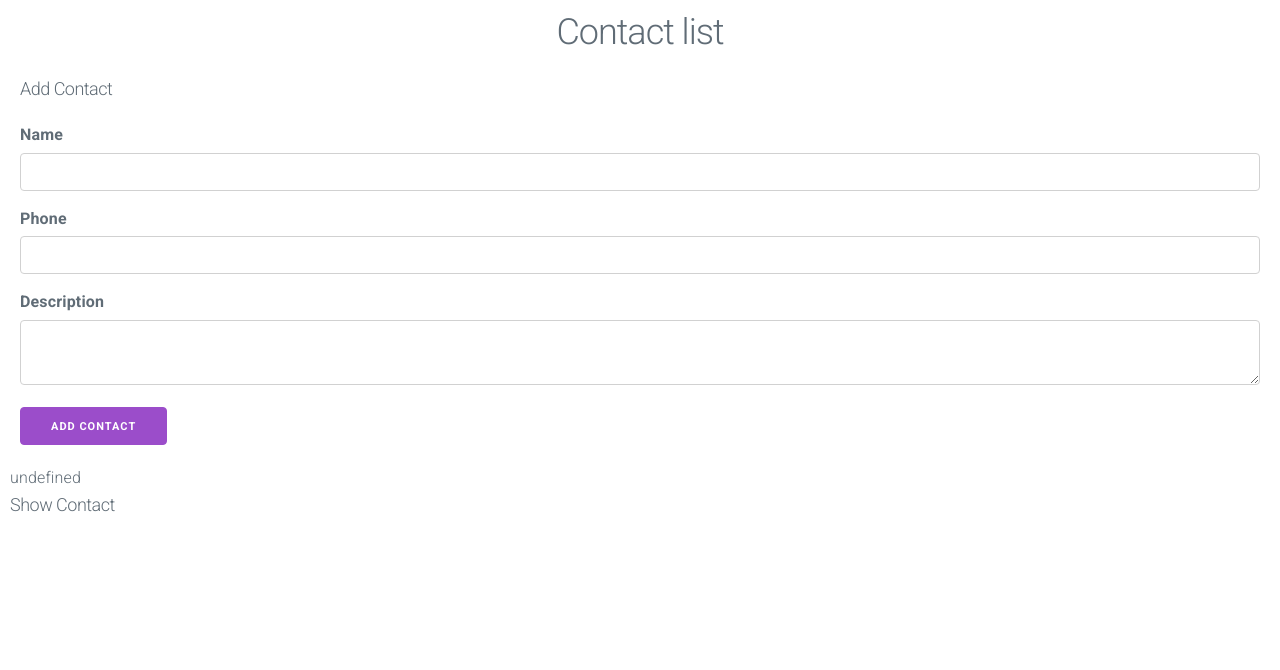
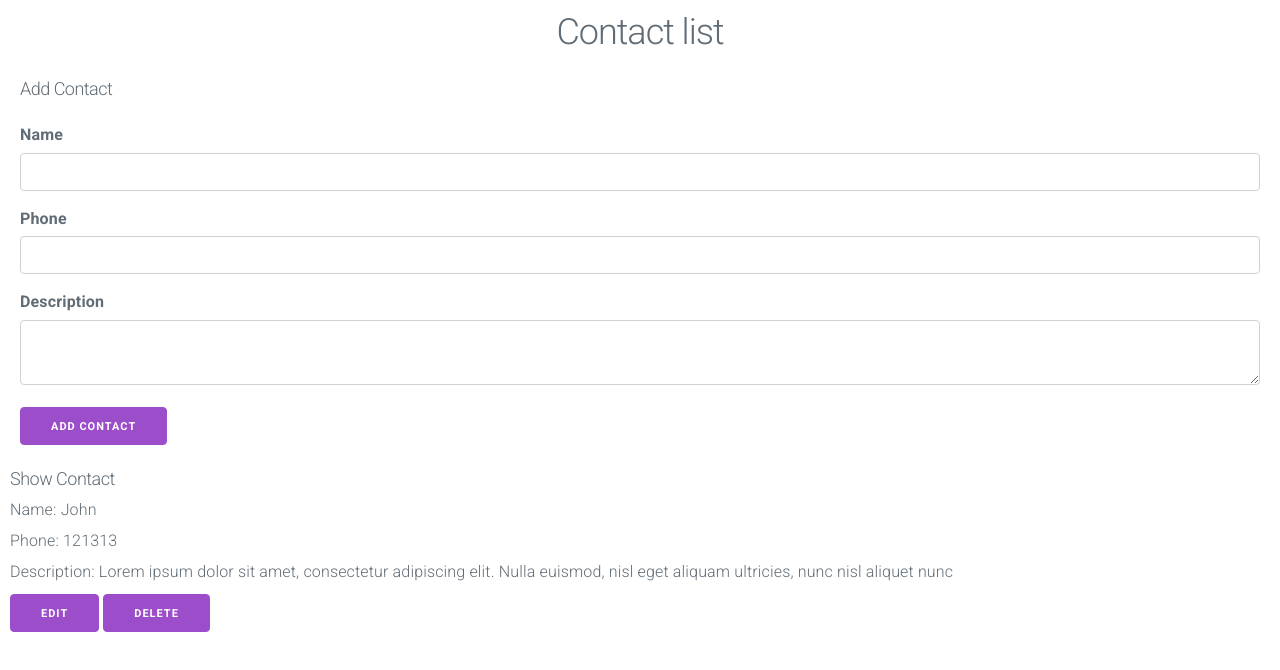
Before and after one commit to therealdanmalmx/contact-list, a Svelte app: page / in a window 1280 px wide. Shown: the top 670 px of the page. Built offline with nearby package versions, Linux system fonts and the light colour scheme.

Commit message:
Render static contacts

```diff
--- a/src/AddContact.svelte
+++ b/src/AddContact.svelte
@@ -13,10 +13,6 @@
     <textarea id="description" name="decription" bind:value={addStore.description} />
     <button on:click={addStore.addContact}>Add Contact</button>
 </div>
-{#if addStore.addContactLength}
-    {addStore.contacts}
-
-{/if}
 
 <style>
     .input-width {
--- a/src/App.svelte
+++ b/src/App.svelte
@@ -1,12 +1,16 @@
 <script>
   import AddContact from "./AddContact.svelte";
   import ShowContact from "./ShowContact.svelte";
+  import addStore from "./stores/addcontact.store.js";
 
 </script>
 <div class="list-margin">
   <h2>Contact list</h2>
   <AddContact />
   <ShowContact />
+  <!-- {#if addStore.addContactLength}
+  {:else if !addStore.addContactLength}
+  {/if} -->
 </div>
 
 <style>
--- a/src/ShowContact.svelte
+++ b/src/ShowContact.svelte
@@ -1,5 +1,23 @@
 <script>
+    import addContact from './stores/addcontact.store.js';
 
 </script>
 
 <h5>Show Contact</h5>
+<div class="show-contact">
+    {#each addContact.viewContacts() as contact}
+    <div class="contact-card">
+        <p>Name: {contact.name}</p>
+        <p>Phone: {contact.phone}</p>
+        <p>Description: {contact.description}</p>
+    </div>
+    <button>Edit</button>
+    <button on:click={addContact.deleteContact}>Delete</button>
+    {/each}
+</div>
+
+<style>
+    * {
+        margin: .5rem 0;
+    }
+</style>
--- a/src/stores/addcontact.store.js
+++ b/src/stores/addcontact.store.js
@@ -1,25 +1,48 @@
 import { writable } from "svelte/store";
 import { v4 as uuidv4 } from 'uuid';
 
-const contacts = [];
+const contacts = [
+    {
+        id: uuidv4(),
+        name: 'John',
+        phone: '121313',
+        description: 'Lorem ipsum dolor sit amet, consectetur adipiscing elit. Nulla euismod, nisl eget aliquam ultricies, nunc nisl aliquet nunc'
+    }
+];
 
-const store = writable(undefined);
+const contact = {
+    id: uuidv4(),
+    name: "John Doe",
+    phone: "1234567890",
+    description: "Lorem ipsum dolor sit amet, consectetur adipiscing elit. Nulla euismod, nisl eget aliquam ultricies, nunc nisl aliquet nunc"
+}
+
+const store = writable(contact);
 
 export default {
     subscribe: store.subscribe,
     addContact() {
         store.update((store) => {
-            const addThis = {
-                id: store.id,
+            const contact = {
+                id: uuidv4(),
                 name: store.name,
                 phone: store.phone,
                 description: store.description
             }
-            contacts.push(addThis);
+            contacts.push(contact);
         });
     },
     addContactLength() {
-        return contacts.length > 0
+        contacts.length > 0
+    },
+    deleteContact(id) {
+        store.update((store) => {
+            contacts.filter((contact) => contact.id !== store.id);
+        });
+    },
+    viewContacts() {
+
+        return contacts;
     }
 
 };
```
